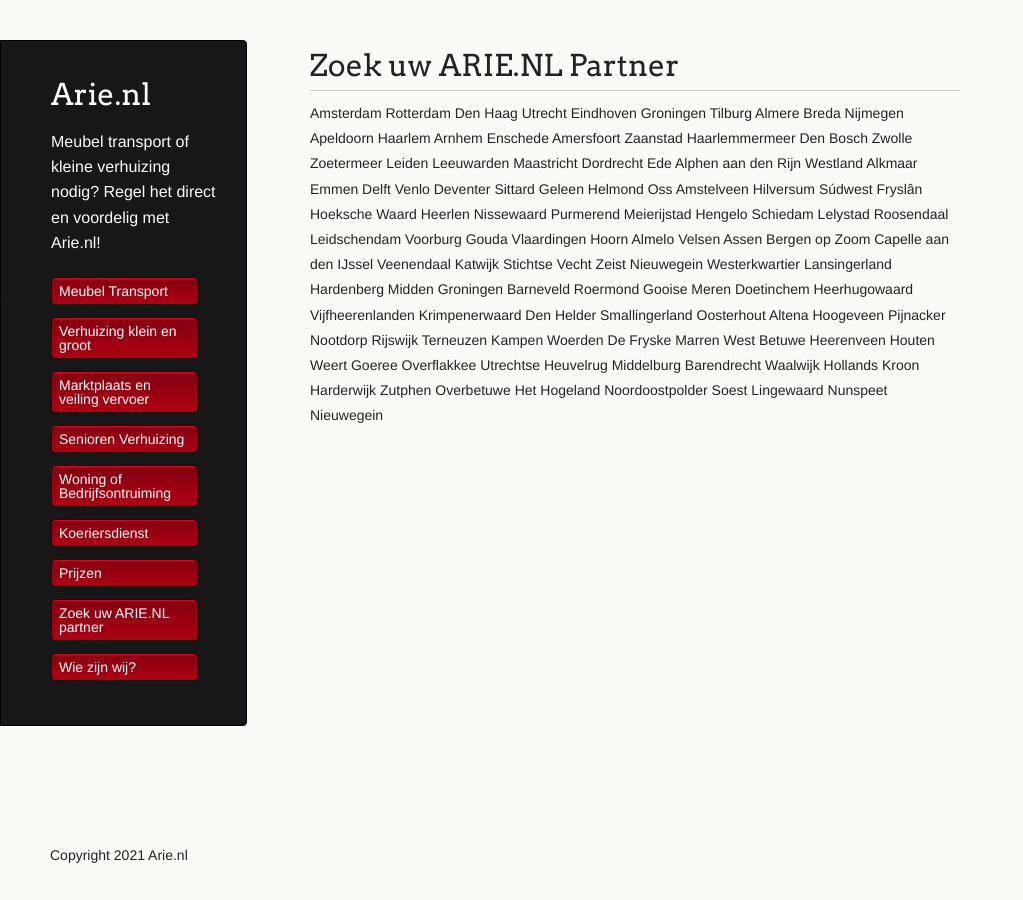
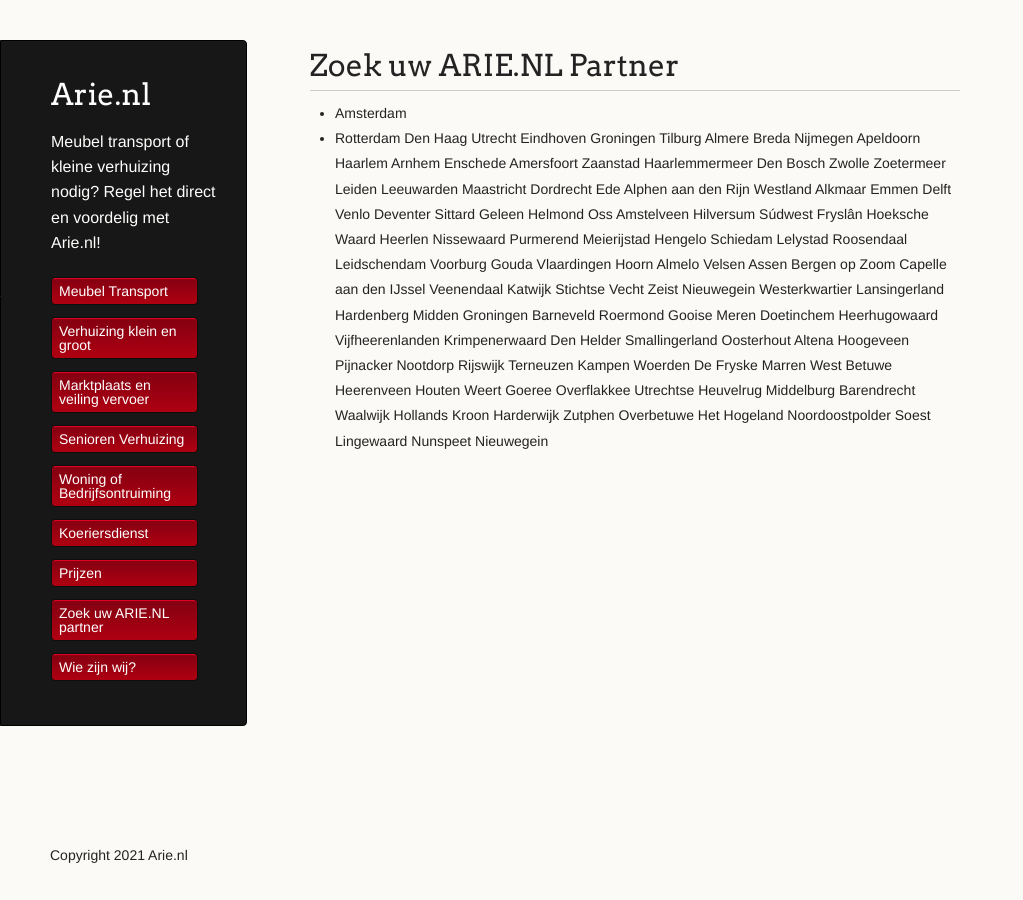
Before and after one commit to amsdfw/arie.nl, a Jekyll site: the page built from zoek-uw-arie.nl-partner.md, in a window 1280 px wide. Shown: the whole page, without its empty margins (0-1023 px from the left). Built offline with Jekyll 4.4.1, drawn with Linux system fonts in a browser that asks for light colours; our own code applies the rules of GitHub Pages for plain Markdown files.

```diff
--- a/zoek-uw-arie.nl-partner.md
+++ b/zoek-uw-arie.nl-partner.md
@@ -4,8 +4,8 @@ layout: default
 
 # Zoek uw ARIE.NL Partner
 
-Amsterdam
-Rotterdam
+* Amsterdam
+* Rotterdam
 Den Haag
 Utrecht
 Eindhoven
```
